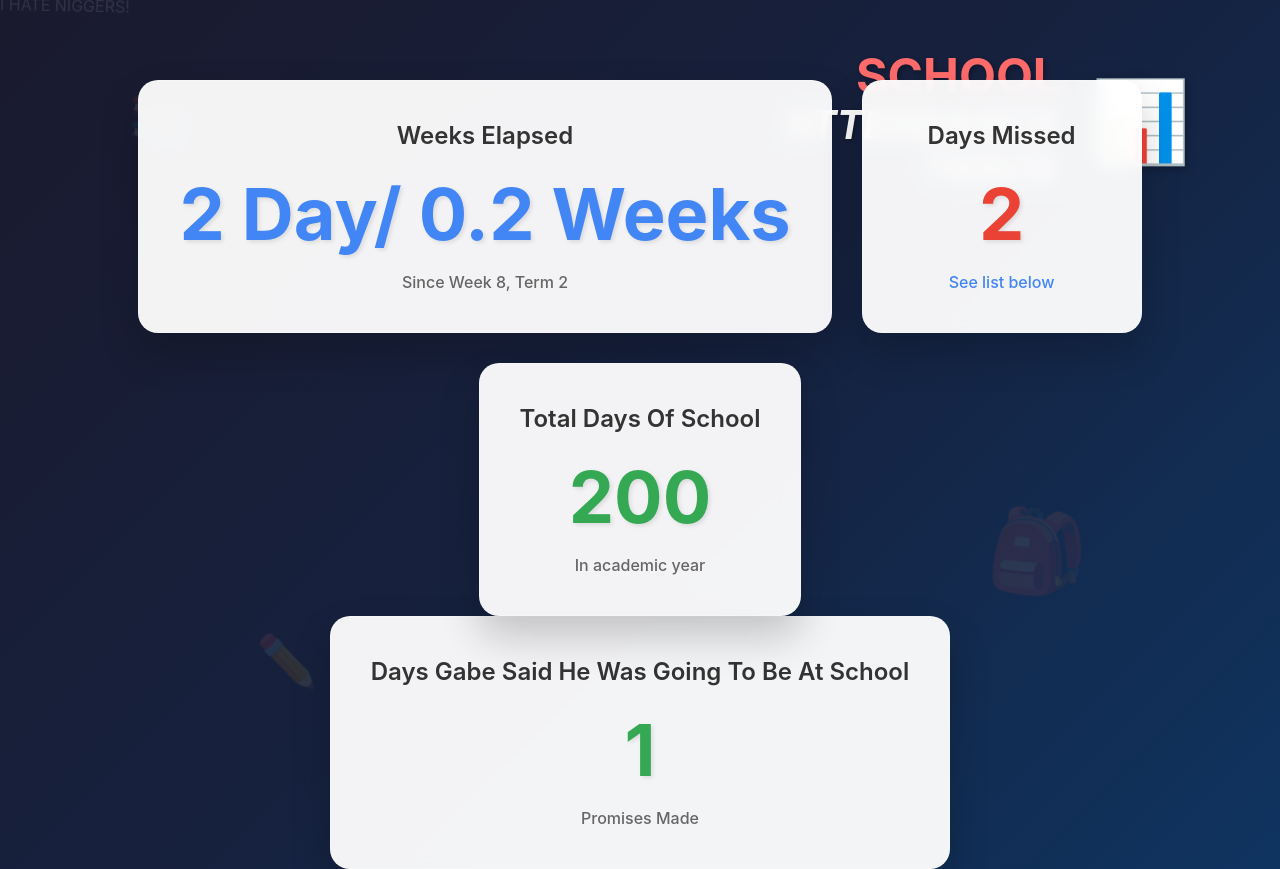
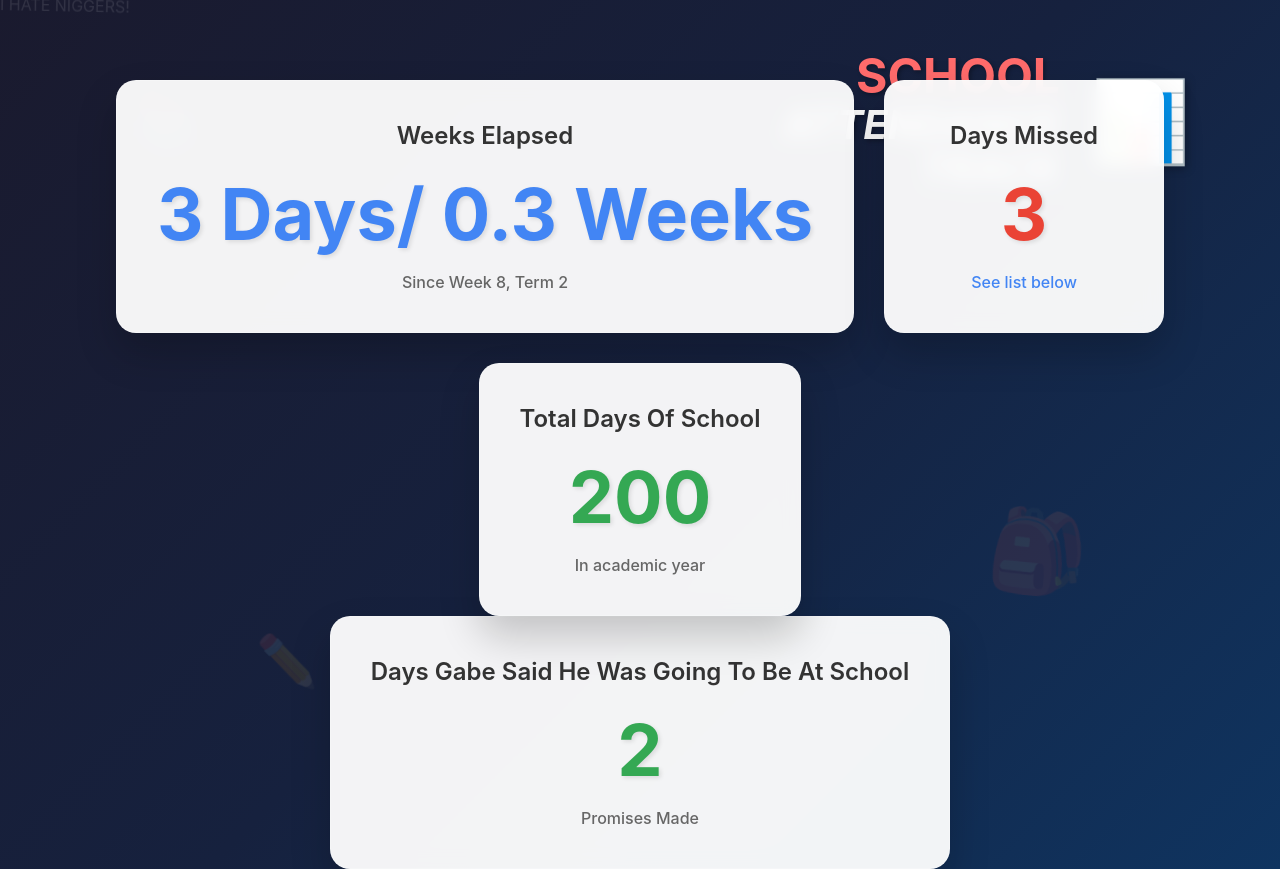
Before and after one commit to GabeTracker/GabeTracker, a plain HTML site: page index.html in a window 1280 px wide. Drawn offline with Linux system fonts and the light colour scheme.

Commit message:
Update index.html

```diff
--- a/index.html
+++ b/index.html
@@ -232,13 +232,13 @@
     <div class="main-content">
         <div class="stat-card">
             <div class="stat-title">Weeks Elapsed</div>
-            <div class="stat-number days-total" id="weeksElapsed">2 Day/ 0.2 Weeks</div>
+            <div class="stat-number days-total" id="weeksElapsed">3 Days/ 0.3 Weeks</div>
             <div class="stat-subtitle">Since Week 8, Term 2</div>
         </div>
 
         <div class="stat-card">
             <div class="stat-title">Days Missed</div>
-            <div class="stat-number days-missed" id="missedDays">2</div>
+            <div class="stat-number days-missed" id="missedDays">3</div>
             <div class="stat-subtitle">
                 <a href="#" class="subtitle-link" onclick="showMissedDays()">See list below</a>
             </div>
@@ -253,14 +253,14 @@
     </div>
             <div class="stat-card">
             <div class="stat-title">Days Gabe Said He Was Going To Be At School</div>
-            <div class="stat-number" style="color: #34a853;" id="totalSchoolDays">1</div>
+            <div class="stat-number" style="color: #34a853;" id="totalSchoolDays">2</div>
             <div class="stat-subtitle">Promises Made</div>
         </div>
     </div>
 
     <script>
         function showMissedDays() {
-            alert('Missed Days List:\n\n• June 16 - Wasnt there at all.\n• June 17 - Wasnt there');
+            alert('Missed Days List:\n\n• June 16 - Wasnt there at all.\n• June 17 - Wasnt there \n• June 18 - Wasnt there');
         }
 
         // Update the counter dynamically based on school year progress
```
